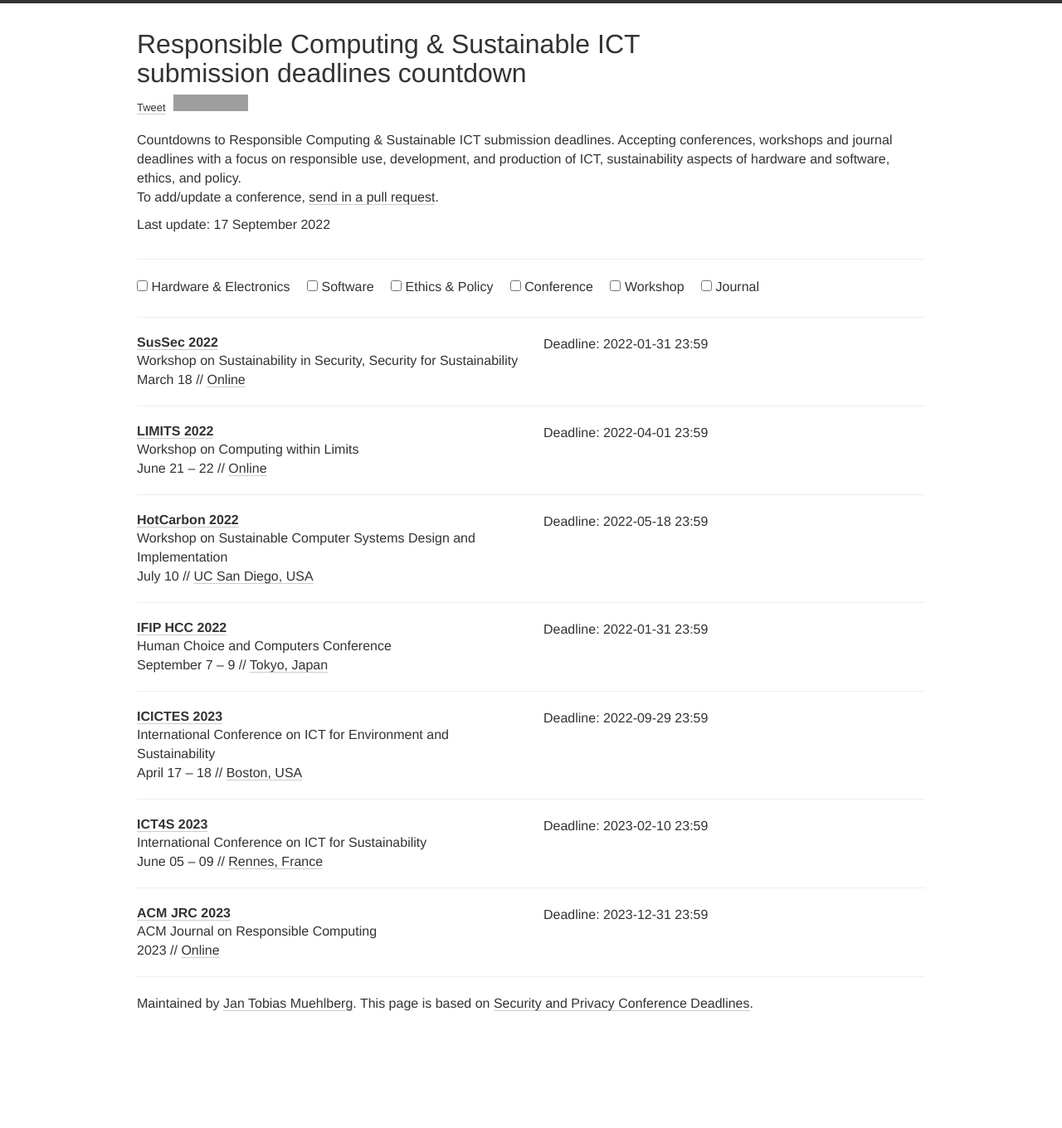
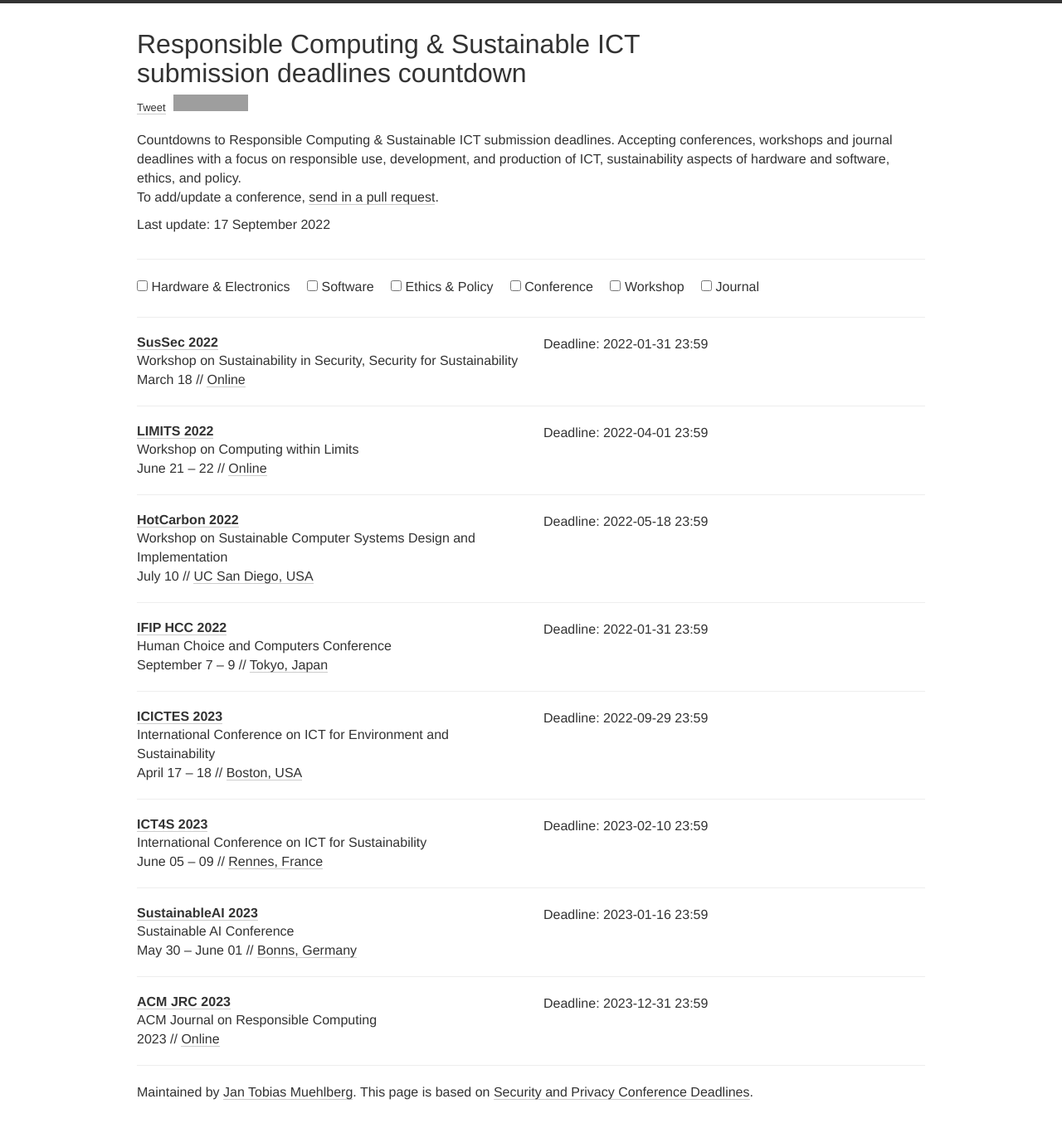
Before and after one commit to responsible-computing/responsible-computing.github.io, a Jekyll site: the page built from index.html, in a window 1280 px wide. Shown: the whole page at 83% size. Built offline with Jekyll 4.4.1, drawn with Linux system fonts in a browser that asks for light colours; nearby versions of some CDN libraries; comment, search, counter and statistics services are not loaded; before the commit the page ends 1253 px from its top, so only the background shows below that; grey boxes are pictures that could not be loaded.

Commit message:
sustainable AI

```diff
--- a/_data/conferences.yml
+++ b/_data/conferences.yml
@@ -61,6 +61,17 @@
   place: Rennes, France
   tags: [HARD, SOFT, ETPO, CONF]
 
+- name: SustainableAI
+  year: 2023
+  date: "May 30 – June 01"
+  description: Sustainable AI Conference
+  link: https://sustainable-ai-conference.eu/
+  deadline:
+    - "2023-01-16 23:59"
+  place: Bonns, Germany
+  tags: [SOFT, ETPO, CONF]
+
+
 
 # Journals and Special Issues
 
```
